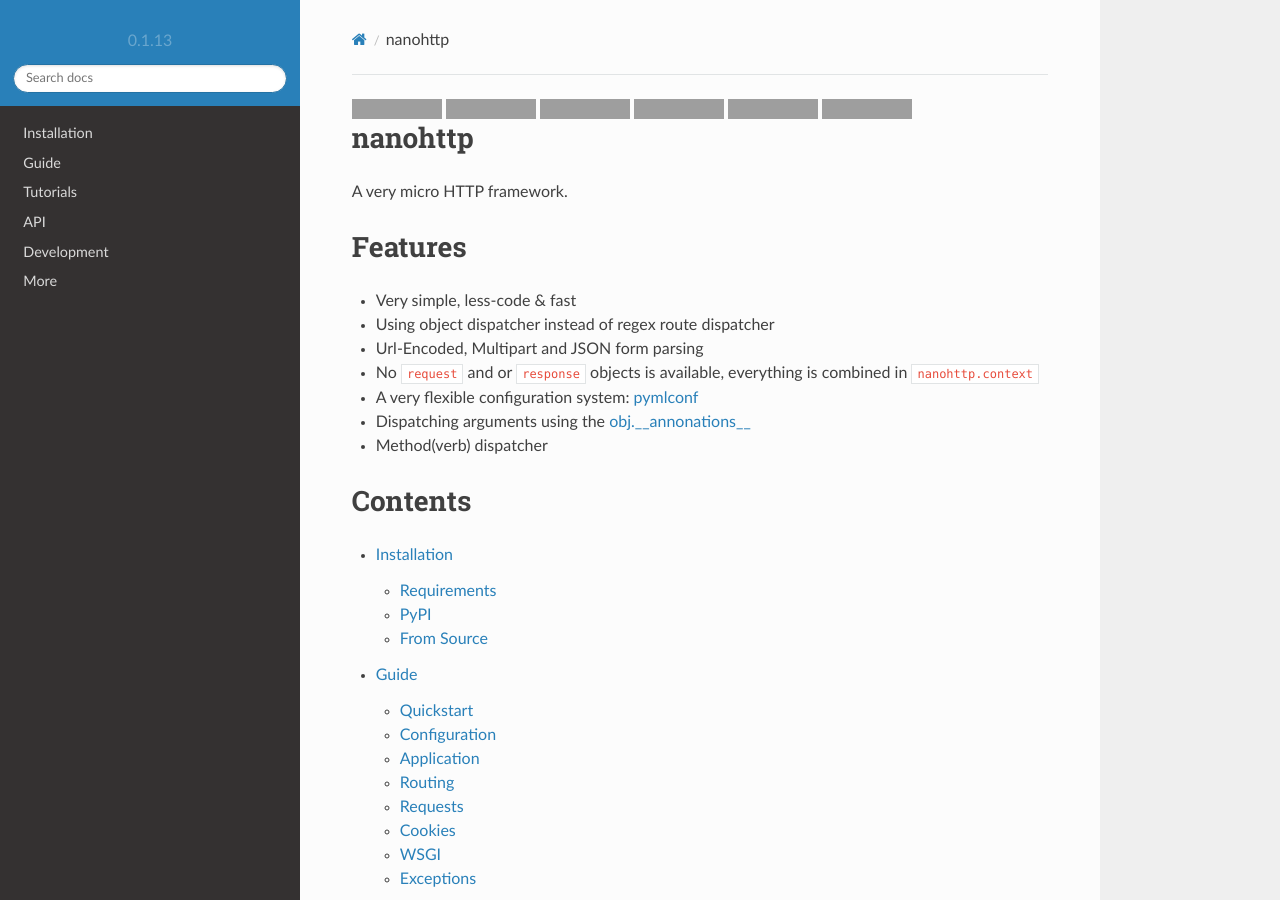
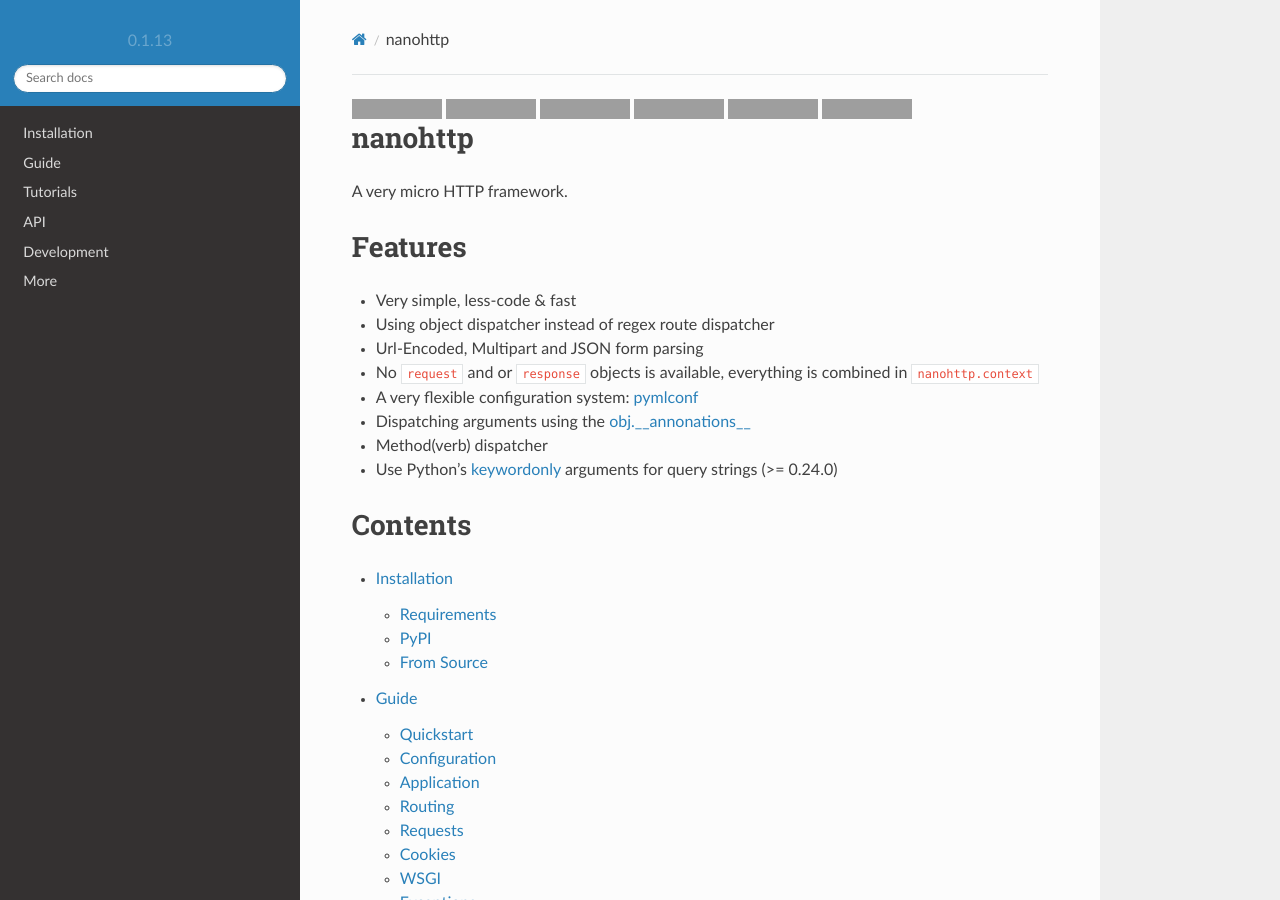
Before and after one commit to pylover/nanohttp, a Sphinx documentation site: the page built from sphinx/index.rst, in a window 1280 px wide and 900 px high, cut to the strip 0-900 px from the top of the window. Built offline with Sphinx 7.4.7 and the Read the Docs theme 2.0.0, drawn with Linux system fonts in a browser that asks for light colours; grey boxes are pictures that could not be loaded.

Commit message:
Update features list

```diff
--- a/sphinx/index.rst
+++ b/sphinx/index.rst
@@ -37,6 +37,7 @@
 - A very flexible configuration system: `pymlconf <https://github.com/pylover/pymlconf>`_
 - Dispatching arguments using the `obj.__annonations__ <https://docs.python.org/3/library/typing.html>`_
 - Method(verb) dispatcher
+- Use Python's `keywordonly <https://www.python.org/dev/peps/pep-3102/>`_ arguments for query strings (>= 0.24.0)
 
 Contents
 --------
```
